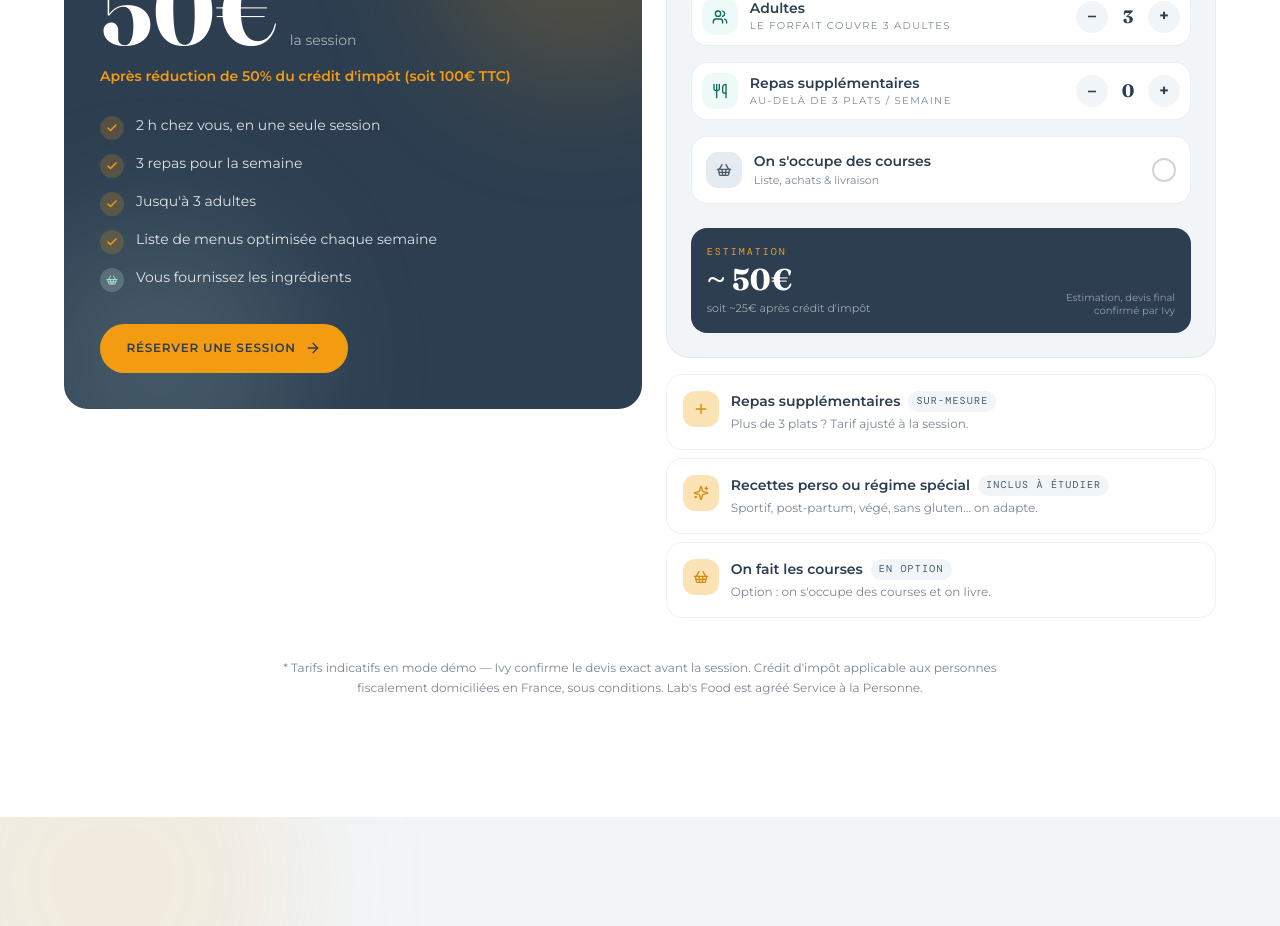
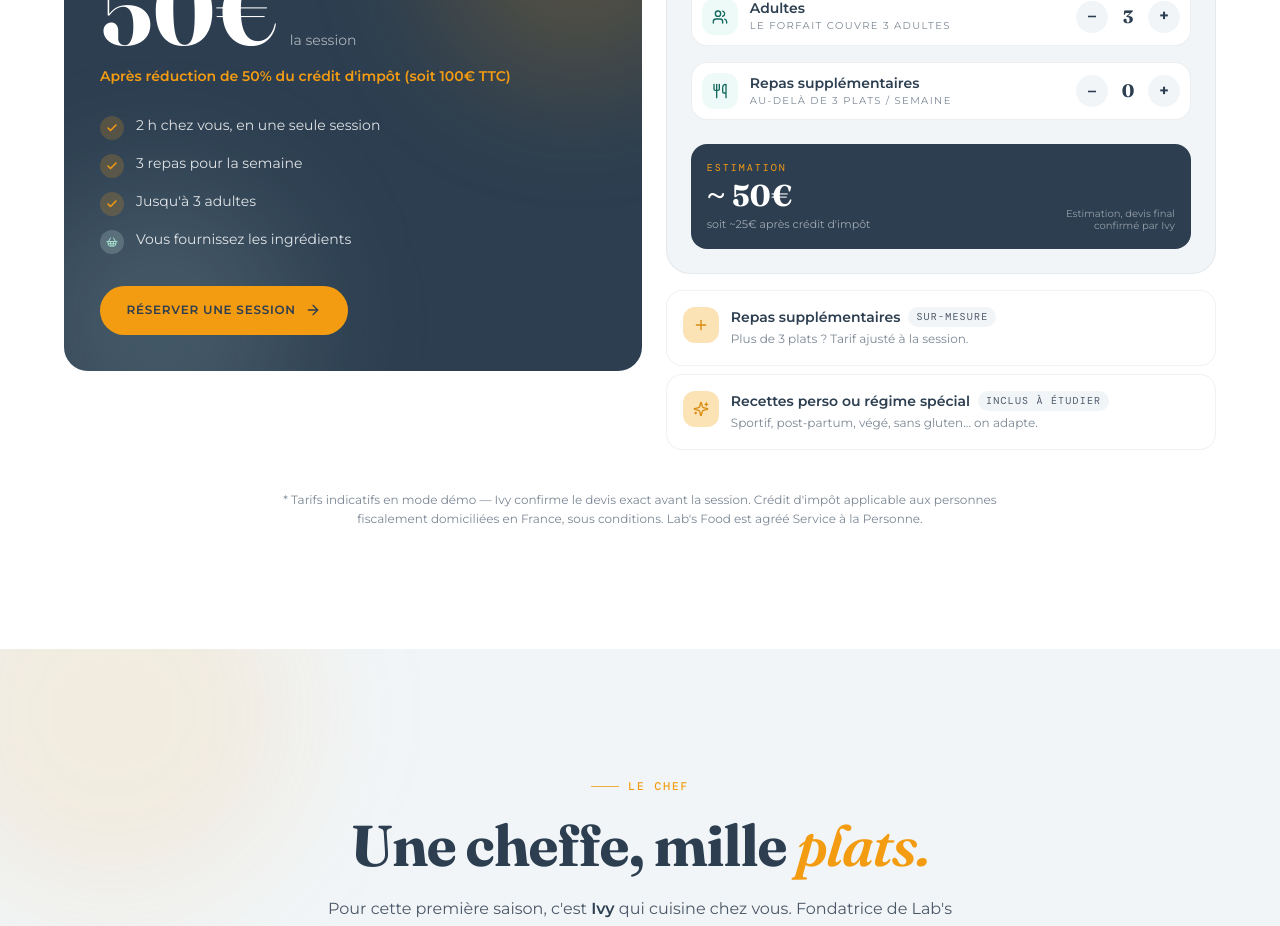
Before and after one commit to LabsFood/batchcooking-web, a Next.js app: page / in a window 1280 px wide. Shown: the part 6120-7046 px from the top of the page. Built offline with nearby package versions, Linux system fonts and the light colour scheme.

Commit message:
feat: add Pricing component with interactive session estimator and base package details

```diff
--- a/components/home/Pricing.tsx
+++ b/components/home/Pricing.tsx
@@ -19,7 +19,7 @@ const BASE_INCLUDES = [
   '2 h chez vous, en une seule session',
   '3 repas pour la semaine',
   'Jusqu\'à 3 adultes',
-  'Liste de menus optimisée chaque semaine',
+  // 'Liste de menus optimisée chaque semaine',
   'Vous fournissez les ingrédients',
 ]
 
@@ -36,12 +36,12 @@ const ADD_ONS = [
     text: 'Sportif, post-partum, végé, sans gluten… on adapte.',
     badge: 'Inclus à étudier',
   },
-  {
-    Icon: ShoppingBasket,
-    title: 'On fait les courses',
-    text: 'Option : on s\'occupe des courses et on livre.',
-    badge: 'En option',
-  },
+  // {
+  //   Icon: ShoppingBasket,
+  //   title: 'On fait les courses',
+  //   text: 'Option : on s\'occupe des courses et on livre.',
+  //   badge: 'En option',
+  // },
 ]
 
 export default function Pricing() {
@@ -155,7 +155,7 @@ export default function Pricing() {
                 <Stepper label="Adultes" value={persons} setValue={setPersons} min={1} max={10} />
                 <Stepper label="Repas supplémentaires" value={extraMeals} setValue={setExtraMeals} min={0} max={10} />
 
-                <button
+                {/* <button
                   type="button"
                   onClick={() => setWithShopping((v) => !v)}
                   className={`w-full flex items-center justify-between gap-3 p-3.5 rounded-2xl transition-colors text-left ${withShopping ? 'bg-amber-soft border border-amber/40' : 'bg-paper border border-[rgba(31,42,55,0.08)]'
@@ -175,7 +175,7 @@ export default function Pricing() {
                     }`}>
                     {withShopping && <Check className="w-3 h-3" strokeWidth={3} />}
                   </span>
-                </button>
+                </button> */}
               </div>
 
               <div className="mt-6 flex items-end justify-between p-4 rounded-2xl bg-navy text-white">
```
